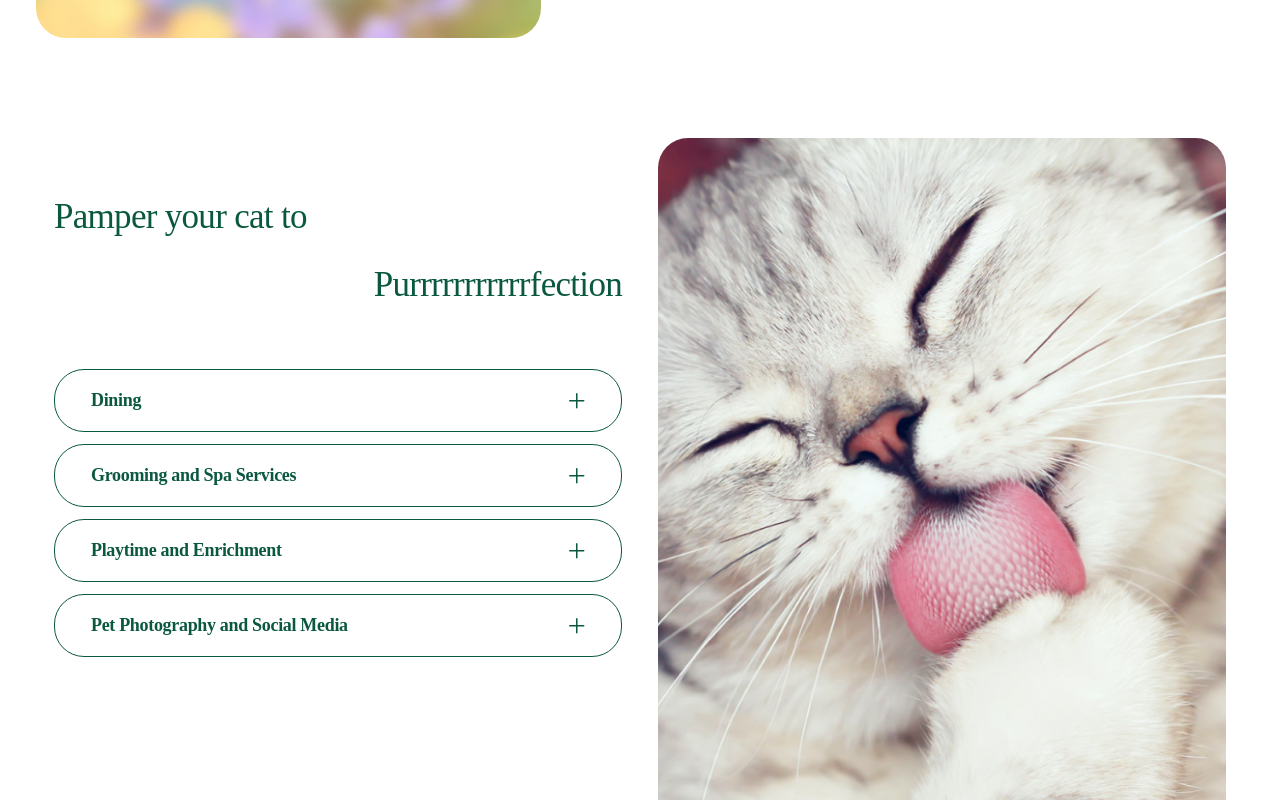
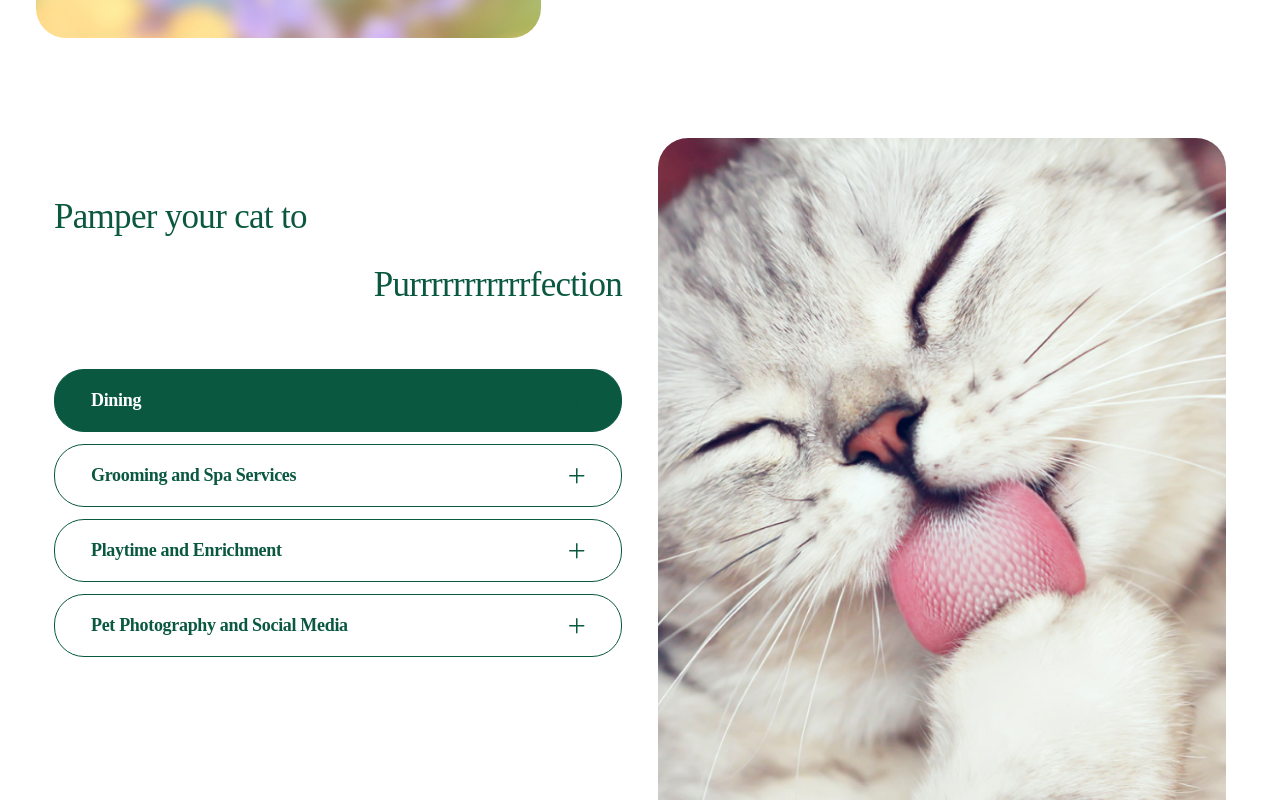
Before and after one commit to sforbawebdev/CatsMeowResort, a Nuxt app: page / in a window 1280 px wide. In both pictures the pointer is over the element 338 px from the left and 1793 px from the top of the page. Shown: the part 1393-2193 px from the top of the page. Built offline with nearby package versions, Linux system fonts and the light colour scheme; a web font is replaced by a local one.

Commit message:
accordion item hover effect

```diff
--- a/components/AccordionItem.vue
+++ b/components/AccordionItem.vue
@@ -44,6 +44,11 @@
             transition:  all ease-in-out 250ms;
             padding: 19px;
 
+            &:not(.open):hover {
+                background-color:#0B5841;
+                color: white;
+            }
+
             @media screen and (min-width: 992px) {
                 padding: 20px 36px;
             }
```
